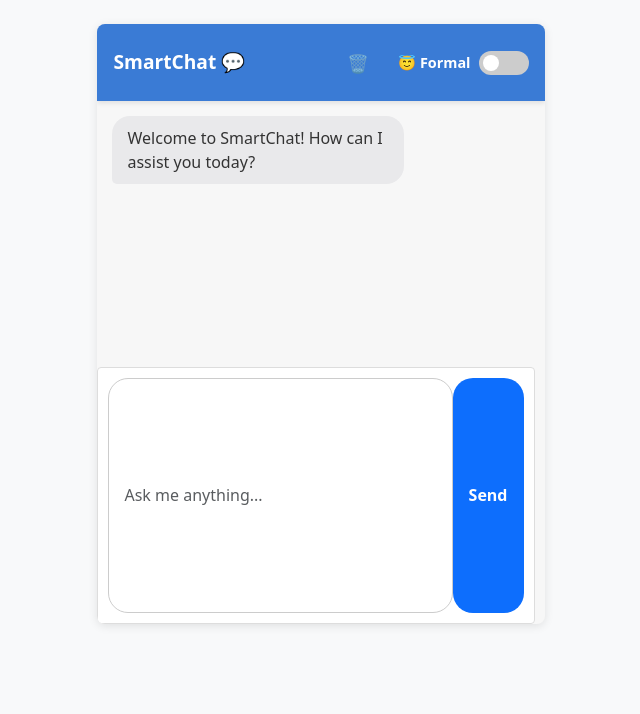
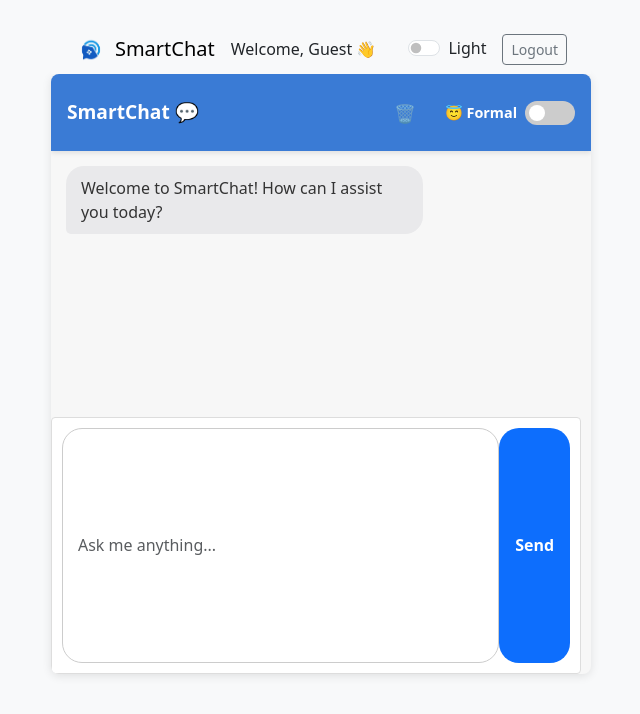
Before and after one commit to Asmith-M/SmartChat, a React (Vite) app in the folder client/: page / in a window 1280 px wide. Shown: the top 714 px of the page, without its empty margins (319-959 px from the left). Built offline with nearby package versions, Linux system fonts and the light colour scheme.

Commit message:
CORS issue fix

```diff
--- a/client/src/App.jsx
+++ b/client/src/App.jsx
@@ -1,6 +1,7 @@
 // client/src/App.jsx
 import React from 'react';
 import { BrowserRouter as Router, Routes, Route } from 'react-router-dom';
+import Navbar from './components/Navbar.jsx';
 import Login from './pages/Login';
 import Signup from './pages/Signup';
 import Dashboard from './pages/Dashboard';
@@ -10,12 +11,15 @@ import './assets/main.css';
 const App = () => {
   return (
     <Router>
+      <Navbar />
+      <main>
         <Routes>
           <Route path="/" element={<ChatBot />} />
           <Route path="/login" element={<Login />} />
           <Route path="/signup" element={<Signup />} />
           <Route path="/dashboard" element={<Dashboard />} />
         </Routes>
+      </main>
     </Router>
   );
 };
```
Also changed, not shown: 1 other file (tests, documents, lock files or other folders). Lines whose indentation alone changed are shown as unchanged.
